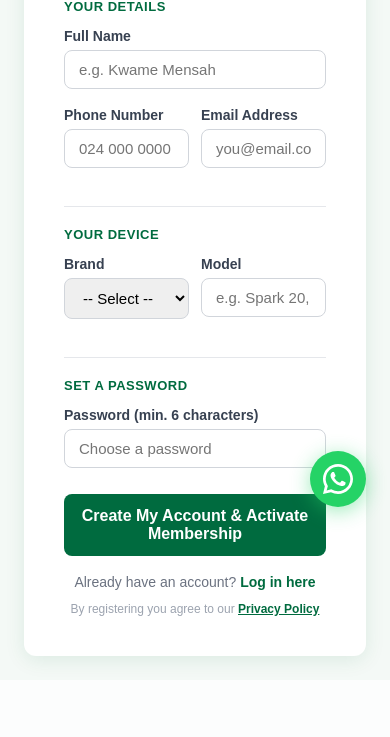
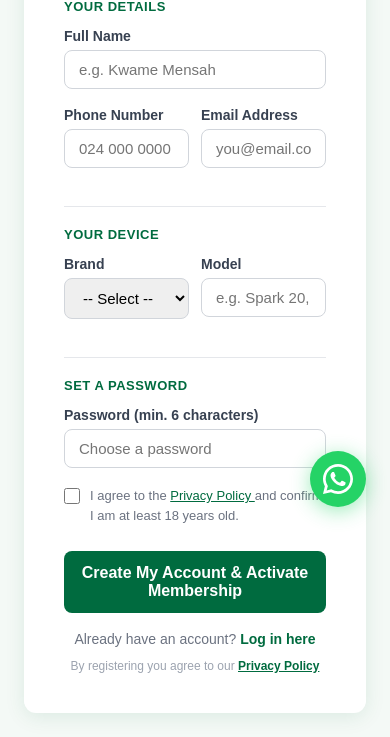
Before and after one commit to juakin-D/donnyfix, a Flask app: page /register in a window 390 px wide. Shown: the part 313-1050 px from the top of the page. Before the commit the page ends 982 px from the top, so only its background shows below. Run offline with Flask 3, Linux system fonts and the light colour scheme; some libraries are stand-ins or nearby versions.

Commit message:
Fix 5 site audit issues: title, phone format, privacy DB text, T&C checkbox, WA buttons
Co-Authored-By: Claude Sonnet 4.6 <noreply@anthropic.com>

```diff
--- a/templates/booking.html
+++ b/templates/booking.html
@@ -3,7 +3,7 @@
 <head>
   <meta charset="UTF-8" />
   <meta name="viewport" content="width=device-width, initial-scale=1.0"/>
-  <title>Book a Phone Repair in Accra — PhoneHub Ghana</title>
+  <title>Book a Repair or Service — PhoneHub Ghana</title>
   <meta name="description" content="Book a same-day phone repair in Accra. Screen replacement, battery, charging port, water damage and more. All brands. Fixed pricing. MoMo accepted."/>
   <link rel="icon" type="image/svg+xml" href="/static/favicon.svg"/>
   <link rel="preconnect" href="https://fonts.googleapis.com">
@@ -638,7 +638,7 @@
         <div style="margin-top: 16px; padding-top: 14px; border-top: 1px solid var(--warm-gray);">
           <div style="font-size: 13px; color: var(--text-soft); font-weight: 300; line-height: 1.5;">
             📍 <a href="https://maps.google.com/?q=Osu+Oxford+Street,+Accra,+Ghana" target="_blank" rel="noopener" style="color:inherit;text-decoration:underline">Osu Oxford Street, Accra</a><br>
-            📞 <a href="tel:+233541057500" style="color:inherit">0541057500</a>
+            📞 <a href="tel:+233541057500" style="color:inherit">054 105 7500</a>
           </div>
         </div>
       </div>
--- a/templates/confirmation.html
+++ b/templates/confirmation.html
@@ -504,7 +504,7 @@
 
   <footer>
     © 2026 PhoneHub Ghana Ltd. &nbsp;·&nbsp;
-    <a href="tel:+233541057500">0541057500</a>
+    <a href="tel:+233541057500">054 105 7500</a>
     &nbsp;·&nbsp;
     <a href="mailto:hello@phonehubghana.com">hello@phonehubghana.com</a>
     &nbsp;·&nbsp;
--- a/templates/register.html
+++ b/templates/register.html
@@ -104,6 +104,21 @@
         <input type="password" name="password" placeholder="Choose a password" required />
       </div>
 
+      <div style="margin-bottom:18px;">
+        <label style="display:flex; align-items:flex-start; gap:10px; cursor:pointer; font-size:13px; color:#6B7280; font-weight:300; line-height:1.5;">
+          <input type="checkbox" name="agreed_terms" required
+            style="width:16px; height:16px; margin-top:2px; accent-color:#006B3F; flex-shrink:0;"/>
+          <span>
+            I agree to the
+            <a href="/privacy" target="_blank"
+              style="color:#006B3F; font-weight:500;">
+              Privacy Policy
+            </a>
+            and confirm I am at least 18 years old.
+          </span>
+        </label>
+      </div>
+
       <button type="submit">Create My Account & Activate Membership</button>
     </form>
 
```
Also changed, not shown: templates/privacy.html (+3 -4 lines).
